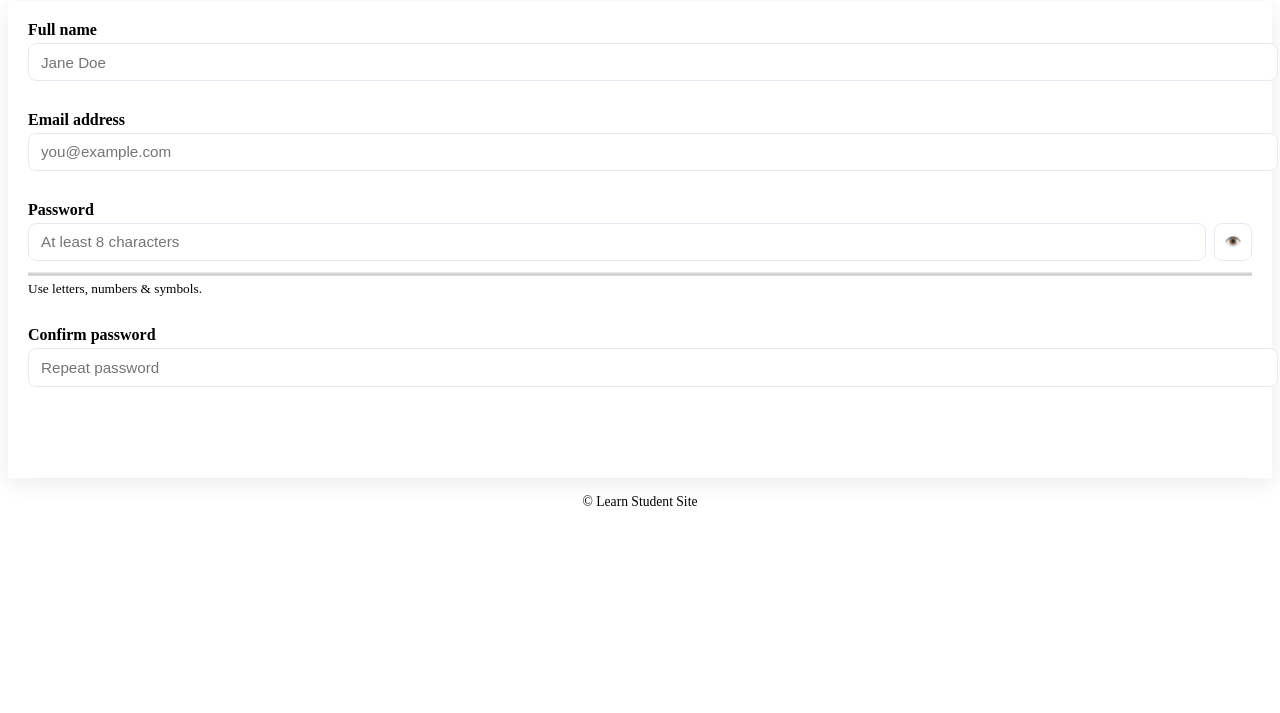
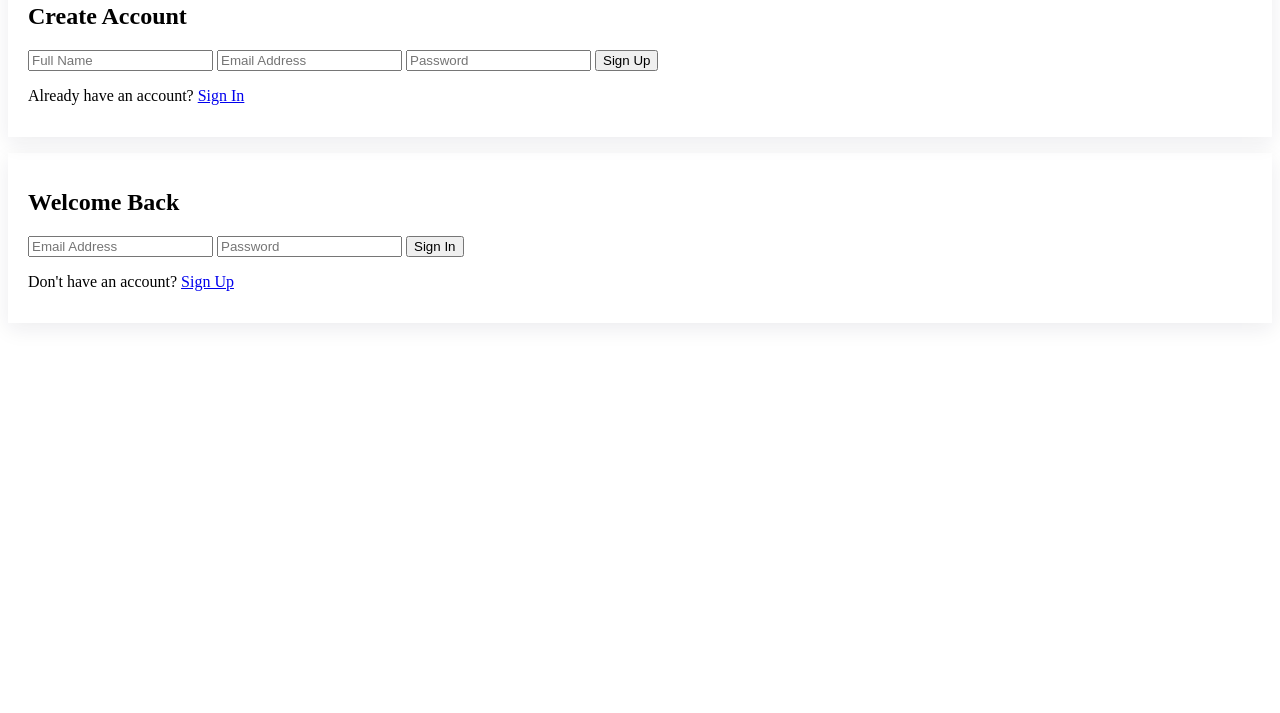
Before and after one commit to josephkenn01-coder/Learn-Student-Site, a plain HTML site: page index.html in a window 1280 px wide. Shown: the part 87-800 px from the top of the page. Drawn offline with Linux system fonts and the light colour scheme.

Commit message:
Refactor index.html for signup and signin forms
Updated the signup form and added a signin form.

```diff
--- a/index.html
+++ b/index.html
@@ -3,54 +3,40 @@
 <head>
   <meta charset="utf-8" />
   <meta name="viewport" content="width=device-width, initial-scale=1" />
-  <title>Student Signup — Learn Student Site</title>
+  <title>Learn Student Site</title>
   <link rel="stylesheet" href="style.css" />
 </head>
 <body>
   <main class="container">
     <header class="brand">
-      <h1>Student Signup</h1>
-      <p class="muted">Create an account to access your courses</p>
+      <h1>Learn Student Site</h1>
     </header>
 
-    <form id="signupForm" class="card" autocomplete="on" novalidate>
-      <div class="field">
-        <label for="fullname">Full name</label>
-        <input id="fullname" name="fullname" type="text" required minlength="2" placeholder="Jane Doe" />
-        <small class="error" data-for="fullname"></small>
+    <div id="authContainer">
+      <div id="signupForm" class="card authForm active">
+        <h2>Create Account</h2>
+        <input id="suName" placeholder="Full Name" />
+        <input id="suEmail" placeholder="Email Address" />
+        <input id="suPassword" type="password" placeholder="Password" />
+        <button id="signupBtn">Sign Up</button>
+        <p class="switch">Already have an account? <a href="#" id="showSignin">Sign In</a></p>
       </div>
 
-      <div class="field">
-        <label for="email">Email address</label>
-        <input id="email" name="email" type="email" required placeholder="you@example.com" />
-        <small class="error" data-for="email"></small>
+      <div id="signinForm" class="card authForm">
+        <h2>Welcome Back</h2>
+        <input id="siEmail" placeholder="Email Address" />
+        <input id="siPassword" type="password" placeholder="Password" />
+        <button id="signinBtn">Sign In</button>
+        <p class="switch">Don't have an account? <a href="#" id="showSignup">Sign Up</a></p>
       </div>
 
-      <div class="field">
-        <label for="password">Password</label>
-        <div class="password-row">
-          <input id="password" name="password" type="password" required minlength="8" placeholder="At least 8 characters" />
-          <button type="button" id="togglePwd" aria-label="Show password">👁️</button>
-        </div>
-        <meter id="pwdStrength" min="0" max="4" value="0"></meter>
-        <small class="muted">Use letters, numbers &amp; symbols.</small>
-        <small class="error" data-for="password"></small>
+      <div id="welcomeScreen" class="card" style="display:none;">
+        <h2 id="welcomeMsg"></h2>
+        <button id="logoutBtn">Log Out</button>
       </div>
+    </div>
 
-      <div class="field">
-        <label for="confirm">Confirm password</label>
-        <input id="confirm" name="confirm" type="password" required placeholder="Repeat password" />
-        <small class="error" data-for="confirm"></small>
-      </div>
-
-      <div class="actions">
-        <button id="submitBtn" type="submit">Create account</button>
-      </div>
-
-      <div id="notice" role="status" aria-live="polite"></div>
-    </form>
-
-    <footer class="foot muted">© Learn Student Site</footer>
+    <div id="notice"></div>
   </main>
 
   <script src="script.js"></script>
```
